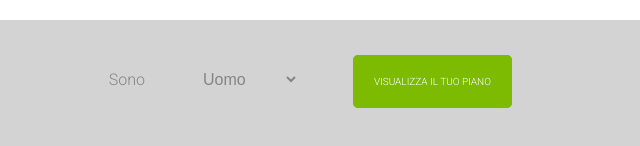
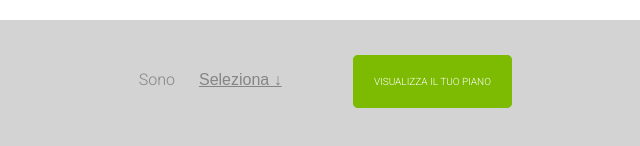
Before and after one commit to catalin-zahariea/htmlcss-fluentify, a plain HTML site: page index.html in a window 1280 px wide. Shown: the part 1646-1792 px from the top of the page, 640-1280 px from the left. Drawn offline with Linux system fonts and the light colour scheme.

Commit message:
Minor bug fixes.

```diff
--- a/css/style.css
+++ b/css/style.css
@@ -134,7 +134,7 @@ header a:hover {
 .button-empty {
     border: 1px solid white;
     background-color: #0C325A;
-    padding: 1px 10px;
+    padding: 1px 20px;
 
 }
 
@@ -246,7 +246,9 @@ footer select {
     font-size: 16px;
     font-weight: 300;
     width: 100px;
-    margin: 0 50px;
+    margin: 0 50px 0 20px;
+    -webkit-appearance: none;
+    text-decoration: underline;
 }
 
 footer .button {
--- a/index.html
+++ b/index.html
@@ -7,6 +7,7 @@
     <title>Fluentify</title>
     <link rel="stylesheet" href="css/style.css">
     <link rel="preconnect" href="https://fonts.gstatic.com">
+    <link href="https://fonts.googleapis.com/icon?family=Material+Icons" rel="stylesheet">
     <link href="https://fonts.googleapis.com/css2?family=Roboto:wght@300;700&display=swap" rel="stylesheet">
 </head>
 <body>
@@ -141,7 +142,8 @@
             <div class="col">
                <span class="text-body">Sono</span>
                <select class="text-body" name="Genere" id="Genere">
-                   <option value="Uomo">Uomo</option>
+                    <option value="" disabled selected>Seleziona &#x2193;</option>
+                    <option value="Uomo">Uomo</option>
                    <option value="Donna">Donna</option>
                </select>
                <span class="button text-body">Visualizza il tuo piano</span>
```
